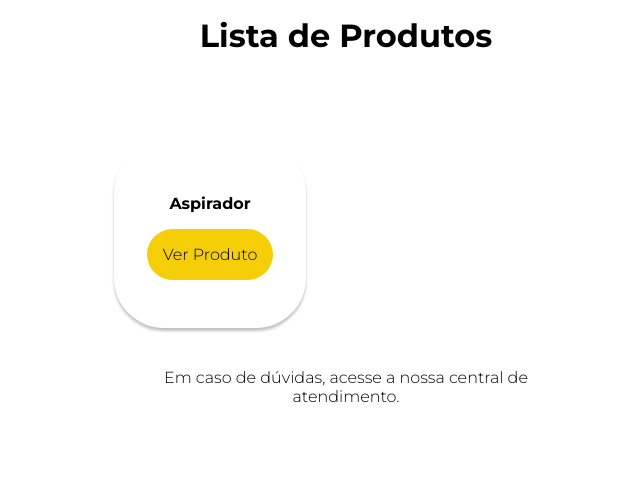
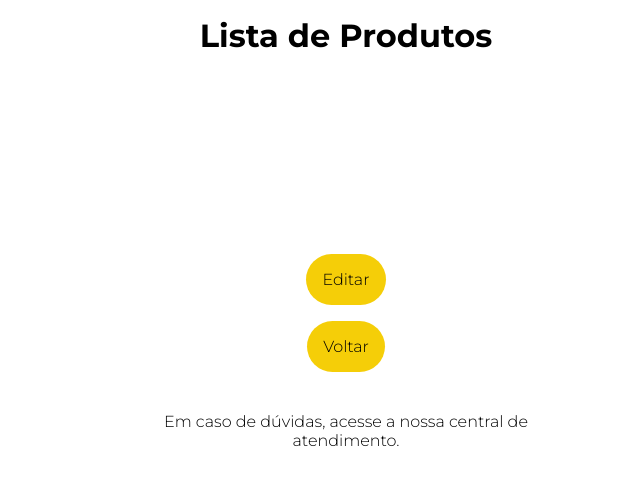
Before and after one commit to deboracornetta/djangogirls, a Django app: page /sellers/product/1 in a window 1280 px wide. Shown: the part 140-625 px from the top of the page, without its empty margins (294-934 px from the left). Run offline with Django 3.2, Linux system fonts and the light colour scheme; data comes from the database, SQL or seed files in the repository.

Commit message:
Adiciona nova pagina de atualização do produto

```diff
--- a/magalu_sellers/sellers_website/models.py
+++ b/magalu_sellers/sellers_website/models.py
@@ -23,9 +23,7 @@ class Produto(models.Model):
     # imagem_produto = models.FileField()
     ativo_produto = models.BooleanField(default=True)
     vendedor = models.ForeignKey(Vendedor, null=True, on_delete=models.SET_NULL)
-    #define se o produto pode ser comprado
-    #quando False o produto esta disponivel, quando true ele nao esta
-    # complete = models.BooleanField(default=False)
+
 
     def __str__(self):
         return self.nome_produto
--- a/magalu_sellers/sellers_website/templates/sellers_website/index.html
+++ b/magalu_sellers/sellers_website/templates/sellers_website/index.html
@@ -6,7 +6,7 @@
             <span>É novo por aqui?</h2>
             <a href="/sellers/register"  class="button access__button">Faça já o seu cadastro!</a>
             <span>ou</span>
-            <a href="/"  class="button access__button">Acesse a sua conta</a>
+            <a href="/sellers/products"  class="button access__button">Acesse a sua conta</a>
         </section>
         <section class="access access-admin">
             <span>É Magalu?</span>
--- a/magalu_sellers/sellers_website/templates/sellers_website/product_visualization.html
+++ b/magalu_sellers/sellers_website/templates/sellers_website/product_visualization.html
@@ -1,12 +1,21 @@
 {% extends "sellers_website/base.html" %}
     {% block content %}
-    <main class="main__products">
+    <main class="main__product">
         <h1 class="page__title">Lista de Produtos</h1>
-        <section class="access ">
-                <li class="product-card">
-                    <p>{{my_product.nome_produto}}</p>
-                    <a href="" class="button button__submit">Ver Produto</a>
-                </li>
+        <section class="access product">
+            <div class="product__card">
+                <form action="" method="PUT">
+
+                </form>
+                <p>{{my_product.nome_produto}}</p>
+                <p>{{my_product.marca_produto}}</p>
+                <p>{{my_product.categoria_produto}}</p>
+                <p>R${{my_product.preco_produto}}</p>
+                <p>{{my_product.preco_produto}} unidades</p>
+                <a href="" class="button button__submit">Editar</a>
+            </div>
+            <a href="/sellers/products" class="button button__submit">Voltar</a>
+
         </section>
     </main>
     <footer class="footer">
--- a/magalu_sellers/sellers_website/templates/sellers_website/sellers_products.html
+++ b/magalu_sellers/sellers_website/templates/sellers_website/sellers_products.html
@@ -9,9 +9,8 @@
                     <p>{{i.nome_produto}}</p>
                     <p>{{i.marca_produto}}</p>
                     <p>{{i.categoria_produto}}</p>
-                    <p>{{i.preco_produto}}</p>
-                    <p>{{i.quantidade_produto}}</p>
-                    <p>{{i.id}}</p>
+                    <p>R${{i.preco_produto}}</p>
+                    <p>{{i.quantidade_produto}} unidades</p>
                     <a href="/sellers/product/{{i.id}}" class="button button__submit">Ver Produto</a>
                 </li>
                 {% endfor %}
--- a/magalu_sellers/sellers_website/templates/sellers_website/sellers_register.html
+++ b/magalu_sellers/sellers_website/templates/sellers_website/sellers_register.html
@@ -48,6 +48,7 @@
             </div>
 
         </form> -->
+        <a href="/" class="button">Voltar</a>
     </main>
     <footer class="footer">
         <p class="footer__help">Em caso de dúvidas, acesse a nossa central de atendimento.</p>
--- a/magalu_sellers/sellers_website/urls.py
+++ b/magalu_sellers/sellers_website/urls.py
@@ -2,13 +2,16 @@ from django.urls import path, include
 from . import views
 
 urlpatterns = [
+    # Páginas Vendedor
     path('', views.index, name="sellers_website-index"),
     path('sellers/', views.sellers_home, name="sellers_website-sellers_home"),
     path('sellers/register/', views.sellers_register, name="sellers_website-sellers_register"),
+    # Páginas Produtos
     path('sellers/products/', views.sellers_products, name="sellers_website-sellers_products"),
-    path('sellers/product/<product_id>', views.product_visualization, name="sellers_website-product_visualization"),
     path('sellers/product/register/', views.product_register, name="sellers_website-product_register"),
     path('sellers/product/register/success', views.product_success, name="sellers_website-product_register_success"),
+    path('sellers/product/<product_id>', views.product_visualization, name="sellers_website-product_visualization"),
+    # Funcionalidade dos Cadastros
     path('add_new_product', views.add_new_product, name="add_new_product"),
     path('add_new_seller', views.add_new_seller, name="add_new_seller"),
     # path('bought/<item_id>', views.bought_item, name="shopping_list-bought"),
```
Also changed, not shown: magalu_sellers/sellers_website/forms.py (+25 -5 lines), magalu_sellers/sellers_website/views.py (+1 -28 lines).
